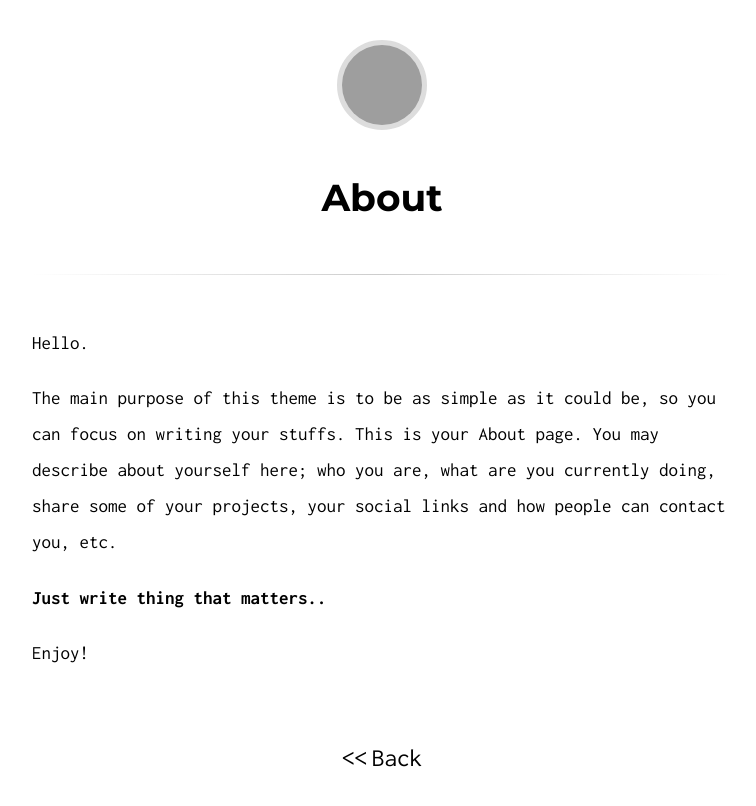
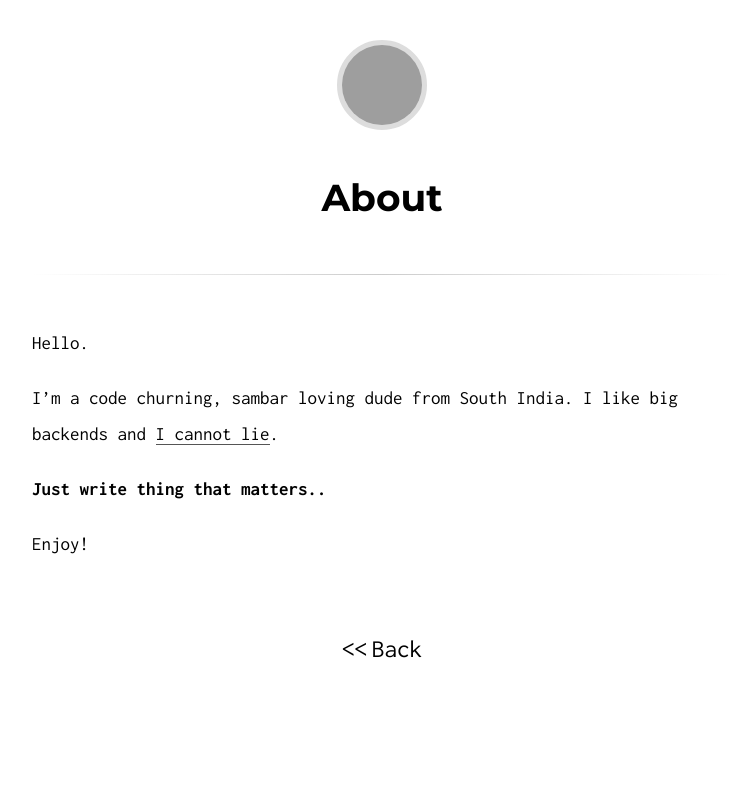
Before and after one commit to sreejithr/sreejithr.github.io, a Jekyll site: the page built from about.md, in a window 1280 px wide. Shown: the top 806 px of the page, without its empty margins (258-1014 px from the left). Built offline with Jekyll 4.4.1, drawn with Linux system fonts in a browser that asks for light colours; some web fonts are replaced; grey boxes are pictures that could not be loaded.

Commit message:
Modified gravatar and starting working on the about page

```diff
--- a/_config.yml
+++ b/_config.yml
@@ -1,19 +1,18 @@
 # Site Info
 title:              "Sreejith Ramakrishnan"
 description:        "Freeflowing thoughts"
-google_verify:      epFgX0s_0RM3CdjwFcsewfXzPov2g8s9ZBOLyaIUH-o # Put your Google Verification here
 google_analytics:   UA-XXXXXXX-X # Put your Google Analytics code
 
 # Author Info
 author_name:        "Sreejith Ramakrishnan"
 author_email:       sreejith.r44@gmail.com
-author_gravatar:    2b38b1b0e7e08b69379bd61582adf0c8 # Gravatar md5 hash
+author_gravatar:    941dcb69815094c2d5a79185206f628d # Gravatar md5 hash
 twitter_username:   locomunkey
 
 # Site Settings
 baseurl:            "" # Base URL must end WITHOUT a slash, default: ""
 permalink:          /notes/:title # Post permalink
-timezone:           Asia/Kuala_Lumpur # https://en.wikipedia.org/wiki/List_of_tz_database_time_zones
+timezone:           Asia/Kolkata # https://en.wikipedia.org/wiki/List_of_tz_database_time_zones
 
 # Site Build
 highlighter:        pygments
--- a/about.md
+++ b/about.md
@@ -5,7 +5,7 @@ title: About
 
 Hello.
 
-The main purpose of this theme is to be as simple as it could be, so you can focus on writing your stuffs. This is your About page. You may describe about yourself here; who you are, what are you currently doing, share some of your projects, your social links and how people can contact you, etc.
+I'm a code churning, sambar loving dude from South India. I like big backends and [I cannot lie](https://youtu.be/reTx5sqvVJ4?t=29s).
 
 **Just write thing that matters..**
 
```
Also changed, not shown: 5 other files.
